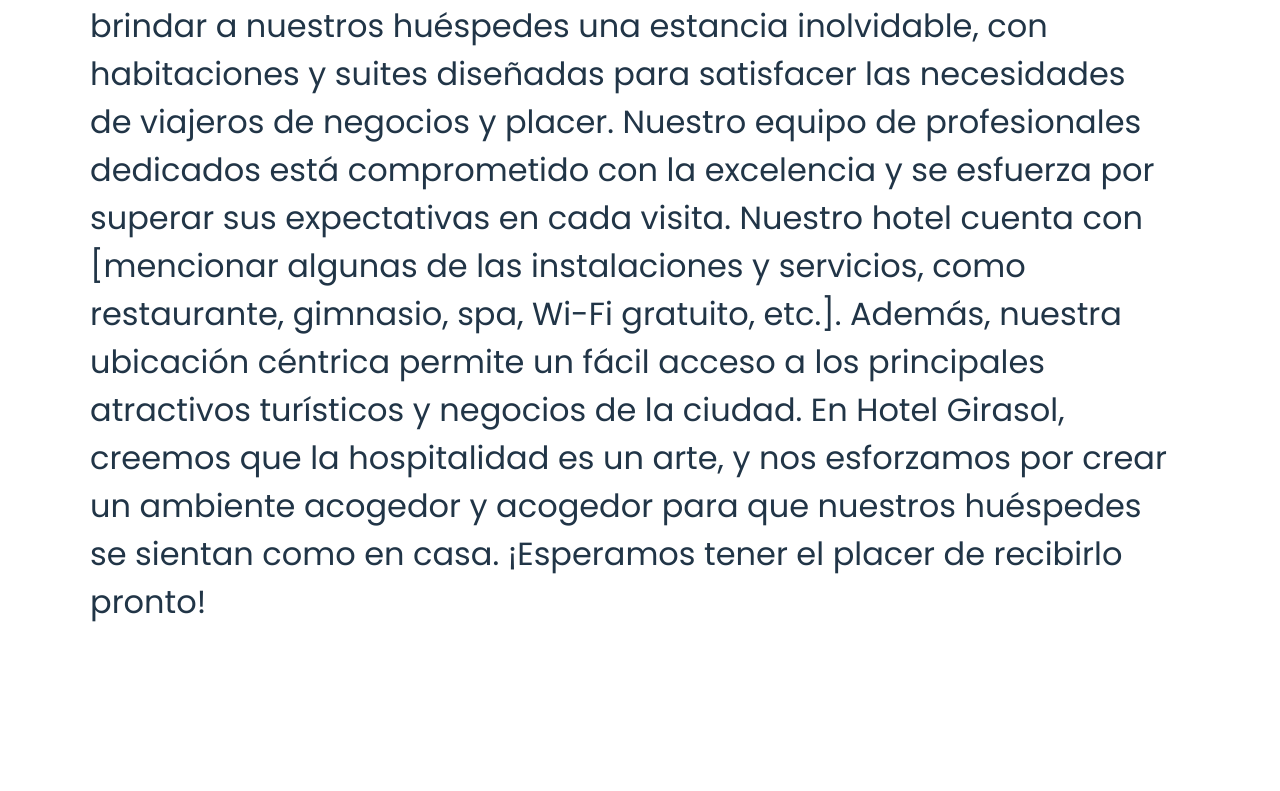
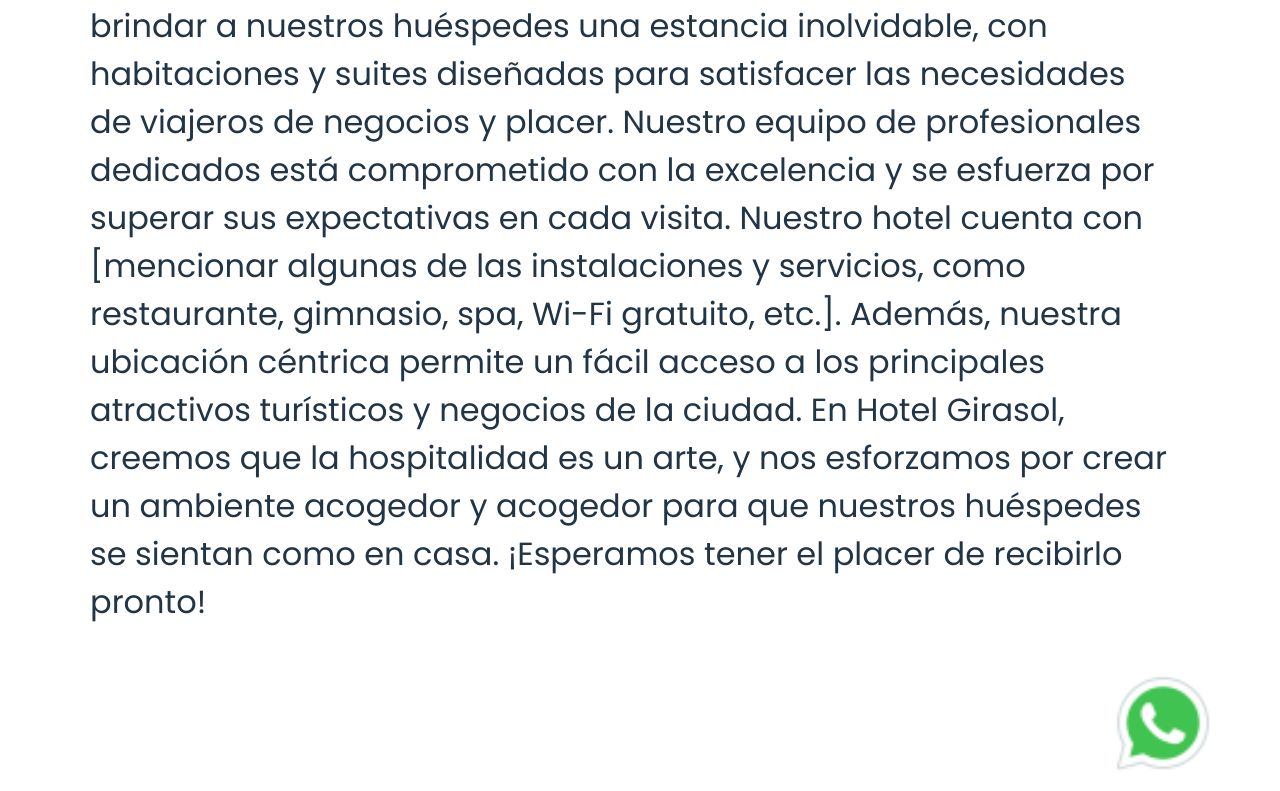
Before and after one commit to DevFajardo/gestion-hotelera-web, a React (Vite) app: page / in a window 1280 px wide. Shown: the part 1395-2186 px from the top of the page. Before the commit the page ends 2051 px from the top, so only its background shows below. Built offline with nearby package versions, Linux system fonts and the light colour scheme.

Commit message:
agregado de div a componente sobre nosotros img whatsapp

```diff
--- a/src/components/sobrenosotros/SobreNosotros.jsx
+++ b/src/components/sobrenosotros/SobreNosotros.jsx
@@ -21,6 +21,20 @@
         y acogedor para que nuestros huéspedes se sientan como en casa.
         ¡Esperamos tener el placer de recibirlo pronto!
       </p>
+      <div className="seccion-contacto">
+        <a
+          href="https://wa.me/1234567890"
+          target="_blank"
+          rel="noopener noreferrer"
+          className="enlace-contacto"
+        >
+          <img
+            src="/public/iconwhatsapp.png"
+            alt="WhatsApp"
+            className="icono-whatsapp"
+          />
+        </a>
+      </div>
     </section>
   );
 }
--- a/src/components/sobrenosotros/sobreNosotros.css
+++ b/src/components/sobrenosotros/sobreNosotros.css
@@ -29,3 +29,19 @@
   padding: 20px 80px;
   text-align: left;
 }
+
+.seccion-contacto {
+  width: 100%;
+  position: relative;
+}
+
+.enlace-contacto {
+  position: absolute;
+  right: 50px;
+  margin: 12px;
+}
+
+.icono-whatsapp {
+  width: 110px;
+  height: auto;
+}
```
Also changed, not shown: public/iconwhatsapp.png (added).
